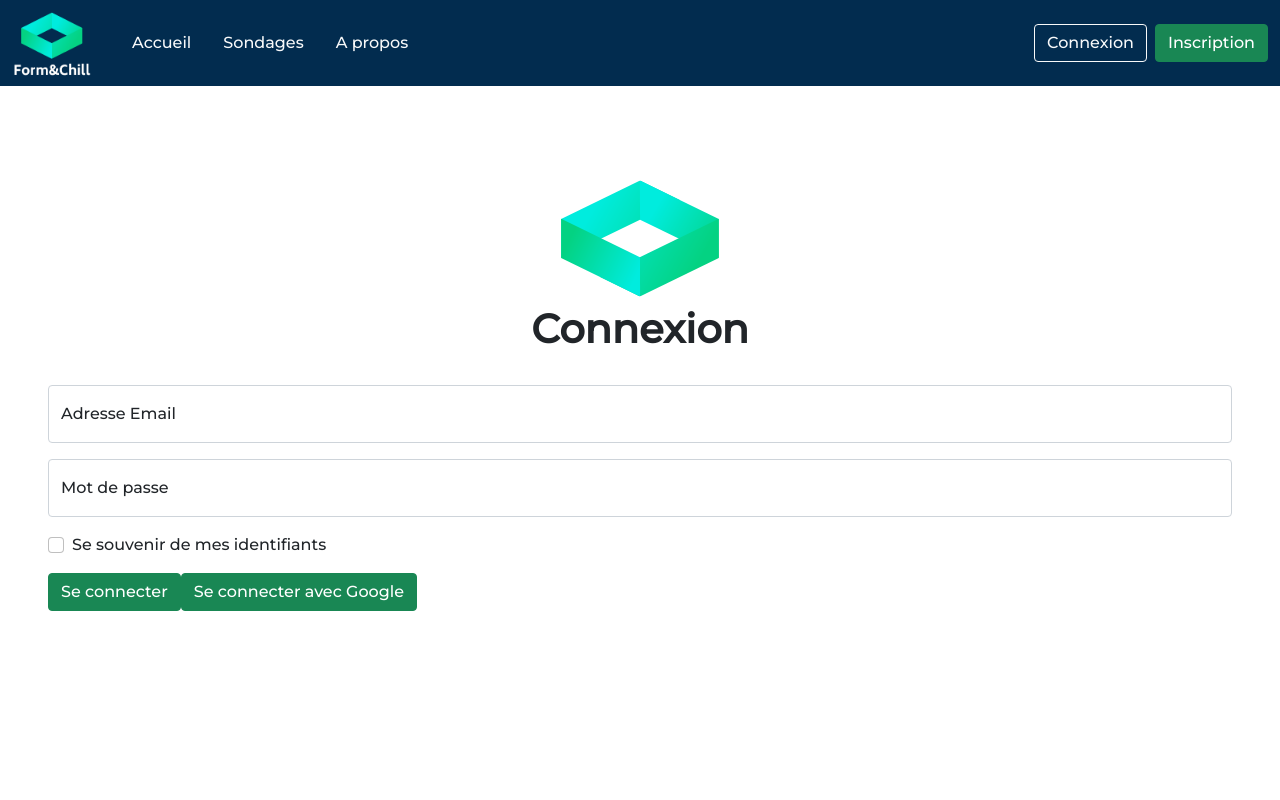
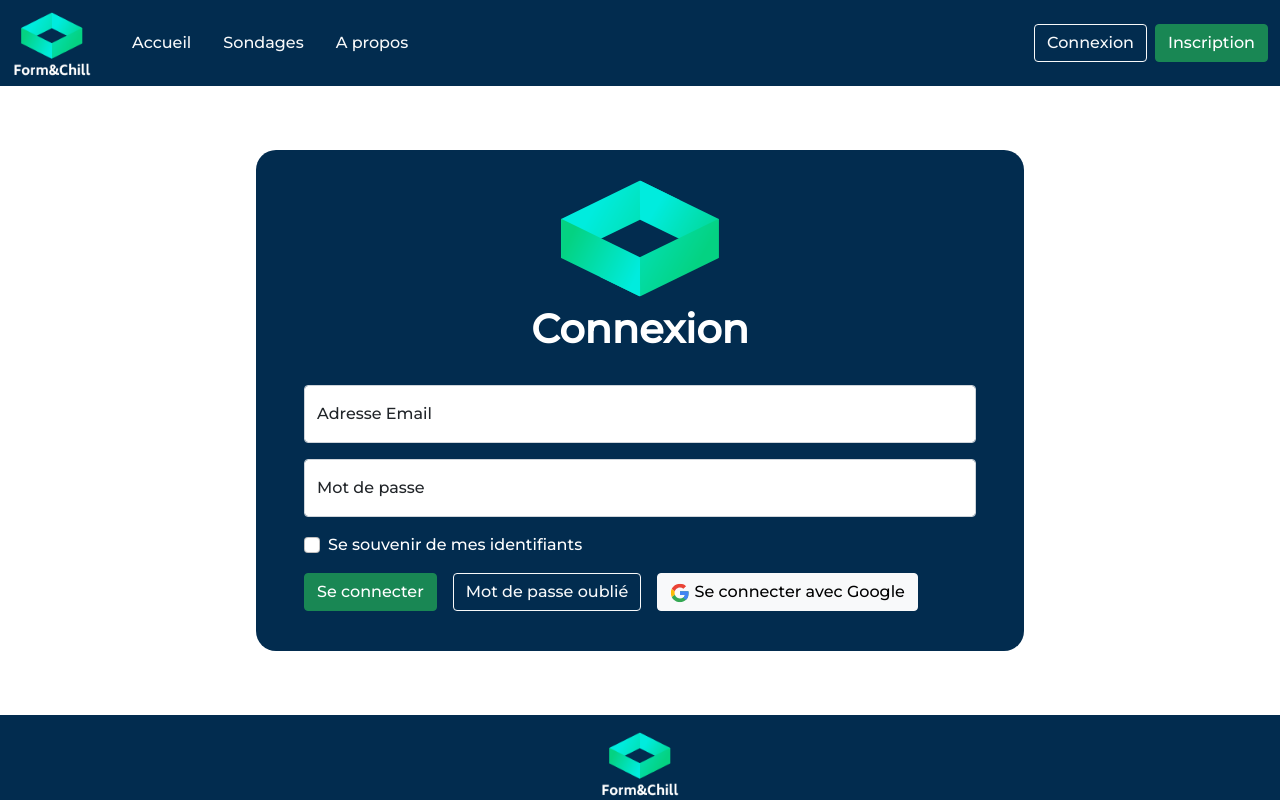
Before and after one commit to Form-Chill/Typeform-Stage-Orga, a Vue app: page /login in a window 1280 px wide. Shown: the top 800 px of the page. Built offline with nearby package versions, Linux system fonts and the light colour scheme.

Commit message:
modif mineures sur login

```diff
--- a/src/components/Avis.vue
+++ b/src/components/Avis.vue
@@ -14,7 +14,7 @@
       <div class="row">
 
     <span class="dot col-2 position-absolute top-0 start-0 translate-middle">
-     <img src="../assets/illie.png" class="rounded-circle" width="70" height="70" >
+     <!-- <img class="rounded-circle" width="70" height="70" > -->
     </span>
     <h5 class="card-title col text-light ">Ilié</h5>
 
--- a/src/components/Question.vue
+++ b/src/components/Question.vue
@@ -29,13 +29,12 @@
 
 <script>
 import { ref } from 'vue'
-import RadioButton from "./Radiobutton.vue"
 import MultipleChoice from "./MultipleChoice.vue"
 import SimpleText from './SimpleText.vue'
 
 
 export default {
-components: { RadioButton,  MultipleChoice, SimpleText },
+components: { MultipleChoice, SimpleText },
 
 props: {
      enoncé: String,
--- a/src/components/RadioButton.vue
+++ b/src/components/RadioButton.vue
@@ -6,8 +6,6 @@
 
 
 <script>
-import { ref } from 'vue'
-
 
 
 export default{
--- a/src/views/Login.vue
+++ b/src/views/Login.vue
@@ -148,7 +148,7 @@ export default {
 
 <img class="rounded mx-auto d-block" src="../assets/Icon.png" alt="Icone"/>
 
-<h1 style="text-align:center" class="fw-bold">Connexion</h1>
+<h1 style="text-align:center; color: white" class="fw-bold">Connexion</h1>
 <br>
 
     <form class="needs-validation container-fluid px-5" @submit.prevent="" novalidate>
@@ -162,12 +162,23 @@ export default {
         </div>
         <div class="mb-3 form-check">
             <input type="checkbox" class="form-check-input" id="exampleCheck1">
-            <label class="form-check-label" for="exampleCheck1">Se souvenir de mes identifiants</label>
+            <label class="form-check-label" for="exampleCheck1" style="color:white">Se souvenir de mes identifiants</label>
         </div>
-        <div class="d-flex">
-            <button @click="login" class="btn btn-success text-center" >Se connecter</button>
-            <!-- <button @click="resetPassword" class="btn btn-success text-center" >J'ai oublié mon mot de passe</button>   -->
-            <button type="submit" @click="signInWithGoogle" class="btn btn-success">Se connecter avec Google</button>
+
+        <div class="d-inline-flex" id="buttons">
+            <button @click="login" class="btn btn-success text-center me-3" >Se connecter</button>
+            <button class="btn btn-outline-light text-center me-3">Mot de passe oublié</button>
+            <button type="submit" @click="signInWithGoogle" class="btn btn-light">
+            <svg xmlns="http://www.w3.org/2000/svg" xmlns:xlink="http://www.w3.org/1999/xlink" viewBox="0 0 48 48" width="20" height="20">
+                <defs><path id="a" d="M44.5 20H24v8.5h11.8C34.7 33.9 30.1 37 24 37c-7.2 0-13-5.8-13-13s5.8-13 13-13c3.1 0 5.9 1.1 8.1 2.9l6.4-6.4C34.6 4.1 29.6 2 24 2 11.8 2 2 11.8 2 24s9.8 22 22 22c11 0 21-8 21-22 0-1.3-.2-2.7-.5-4z"/></defs>
+                <clipPath id="b"><use xlink:href="#a" overflow="visible"/></clipPath>
+                <path clip-path="url(#b)" fill="#FBBC05" d="M0 37V11l17 13z"/>
+                <path clip-path="url(#b)" fill="#EA4335" d="M0 11l17 13 7-6.1L48 14V0H0z"/>
+                <path clip-path="url(#b)" fill="#34A853" d="M0 37l30-23 7.9 1L48 0v48H0z"/>
+                <path clip-path="url(#b)" fill="#4285F4" d="M48 48L17 24l-4-3 35-10z"/>
+            </svg>
+                Se connecter avec Google
+            </button>
         </div>
 
 
@@ -184,8 +195,12 @@ export default {
 <style>
 
 #ConnexionUI{
-    padding-top: 5%;
-    padding-bottom: 15%;
+    margin-top: 5%;
+    margin-bottom: 5%;
+    margin-left: 20%;
+    margin-right: 20%;
+    background-color: #022C4F;
+    border-radius: 20px;
 }
 
 </style>
--- a/src/views/Profile.vue
+++ b/src/views/Profile.vue
@@ -281,7 +281,7 @@ export default {
                         </div>
                         <div class="modal-footer">
                             <button type="button" class="btn btn-secondary" data-bs-dismiss="modal">Fermer</button>
-                            <button type="button" class="btn btn-danger" @click="deleteAccount()">Supprimer</button>
+                            <button type="button" class="btn btn-danger" @click="deleteAccount">Supprimer</button>
                         </div>
                         </div>
                     </div>
@@ -346,7 +346,7 @@ export default {
                     <button @click="changePassword" type="button" class="btn btn-primary btn-sm" id="btnSauv" v-if="activeBtn">Sauvegarder</button>
                     <button type="button" class="btn btn-primary btn-sm disabled" id="btnSauv" v-else>Sauvegarder</button>
 
-                    <p class="text-danger">{{message}}</p>
+                    <p class="text-danger">{{this.message}}</p>
 
                     <button id="showModal2" data-bs-toggle="modal" data-bs-target="#modal2" hidden></button>
                 </div>
--- a/src/views/SignIn.vue
+++ b/src/views/SignIn.vue
@@ -5,7 +5,6 @@ import { getAuth, createUserWithEmailAndPassword } from "@firebase/auth";
 import { db } from "../firebaseDb.js";
 import { collection, addDoc, doc,setDoc } from "firebase/firestore";
 import router from "../router";
-import { transformWithEsbuild } from "vite";
 
 export default {
     components: { Navbar, Footer },
@@ -76,7 +75,7 @@ export default {
       },
 
 
-    async addUserData(uid,profile ){
+    async addUserData(uid,profile){
         //alert(uid);
         const docRef = await setDoc(doc(db, "users",uid), profile);
         console.log("Inscription réussie !");
```
